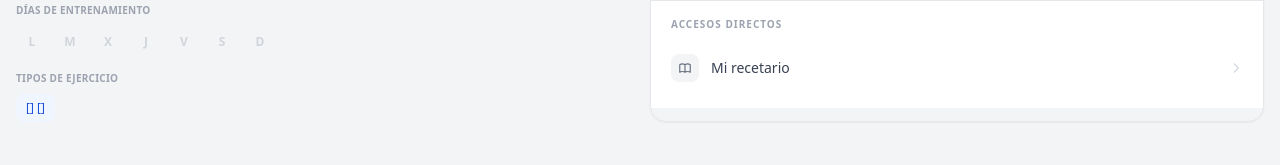
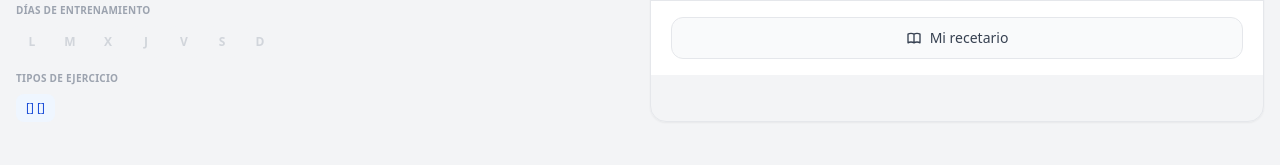
Before and after one commit to sagmpro/app_nutricion, a FastAPI app: template app/templates/dashboard.html in a window 1280 px wide. Shown: the part 562-727 px from the top of the page. Run offline with FastAPI, Linux system fonts and the light colour scheme; the template is opened without the code that fills it: most values are stand-ins (such as "Sample title", 1, 10 or a date in 2020); some libraries are stand-ins or nearby versions.

Commit message:
Dashboard: Mi recetario as secondary button matching Lista de compras style
Co-Authored-By: Claude Sonnet 4.6 <noreply@anthropic.com>

```diff
--- a/app/templates/dashboard.html
+++ b/app/templates/dashboard.html
@@ -228,22 +228,14 @@
       </div>
     </div>
 
-    <!-- Sección: Accesos directos (fondo blanco) -->
+    <!-- Mi recetario como botón -->
     <div class="bg-white px-5 py-4">
-      <p class="text-[10px] font-bold text-gray-400 uppercase tracking-widest mb-3">Accesos directos</p>
-      <div class="divide-y divide-gray-100">
-        <a href="/recetario" class="flex items-center gap-3 py-2.5 transition-colors group">
-          <div class="w-7 h-7 rounded-lg bg-gray-100 flex items-center justify-center flex-shrink-0 group-hover:bg-green-100 transition-colors">
-            <svg class="w-3.5 h-3.5 text-gray-500 group-hover:text-green-600" fill="none" stroke="currentColor" viewBox="0 0 24 24">
-              <path stroke-linecap="round" stroke-linejoin="round" stroke-width="2" d="M12 6.253v13m0-13C10.832 5.477 9.246 5 7.5 5S4.168 5.477 3 6.253v13C4.168 18.477 5.754 18 7.5 18s3.332.477 4.5 1.253m0-13C13.168 5.477 14.754 5 16.5 5c1.747 0 3.332.477 4.5 1.253v13C19.832 18.477 18.247 18 16.5 18c-1.746 0-3.332.477-4.5 1.253"/>
-            </svg>
-          </div>
-          <span class="flex-1 text-sm font-medium text-gray-700 group-hover:text-green-700">Mi recetario</span>
-          <svg class="w-3.5 h-3.5 text-gray-300 group-hover:text-green-400" fill="none" stroke="currentColor" viewBox="0 0 24 24">
-            <path stroke-linecap="round" stroke-linejoin="round" stroke-width="2" d="M9 5l7 7-7 7"/>
-          </svg>
-        </a>
-      </div>
+      <a href="/recetario" class="flex items-center justify-center gap-2 w-full px-4 py-2.5 rounded-xl border border-gray-200 bg-gray-50 hover:bg-green-50 hover:border-green-200 text-sm font-medium text-gray-700 hover:text-green-700 transition-colors">
+        <svg class="w-4 h-4 flex-shrink-0" fill="none" stroke="currentColor" viewBox="0 0 24 24">
+          <path stroke-linecap="round" stroke-linejoin="round" stroke-width="2" d="M12 6.253v13m0-13C10.832 5.477 9.246 5 7.5 5S4.168 5.477 3 6.253v13C4.168 18.477 5.754 18 7.5 18s3.332.477 4.5 1.253m0-13C13.168 5.477 14.754 5 16.5 5c1.747 0 3.332.477 4.5 1.253v13C19.832 18.477 18.247 18 16.5 18c-1.746 0-3.332.477-4.5 1.253"/>
+        </svg>
+        Mi recetario
+      </a>
     </div>
 
   </div>
```
